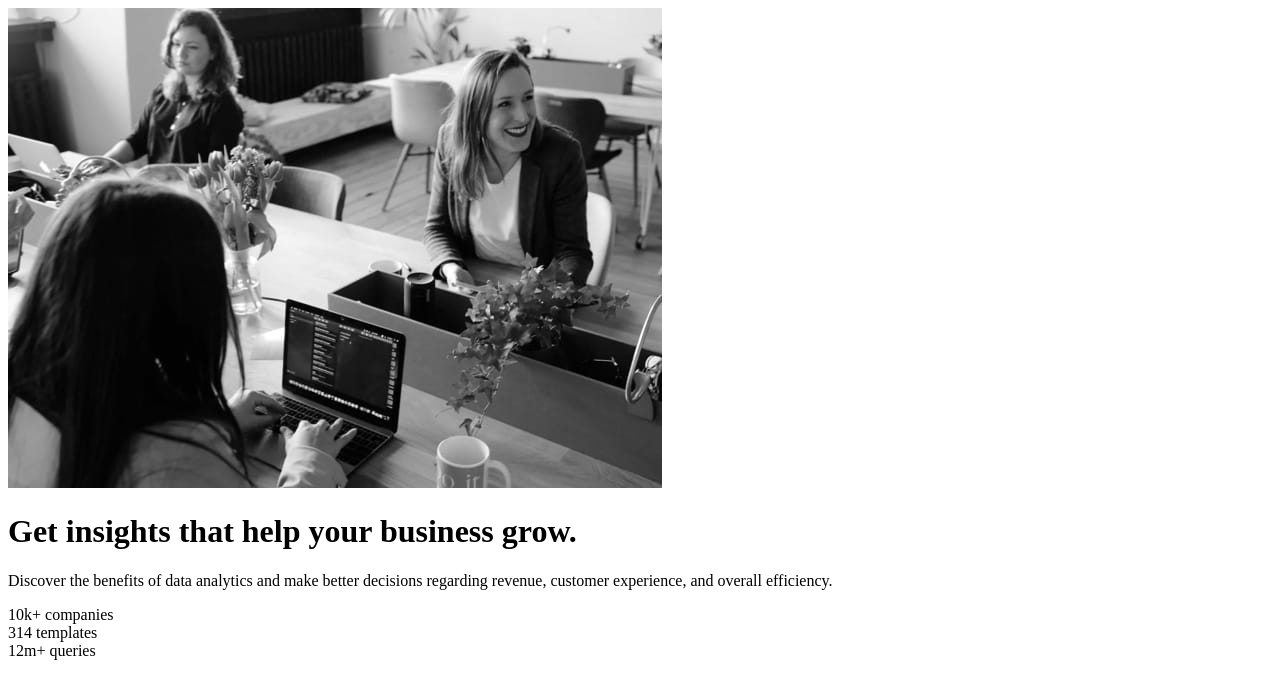
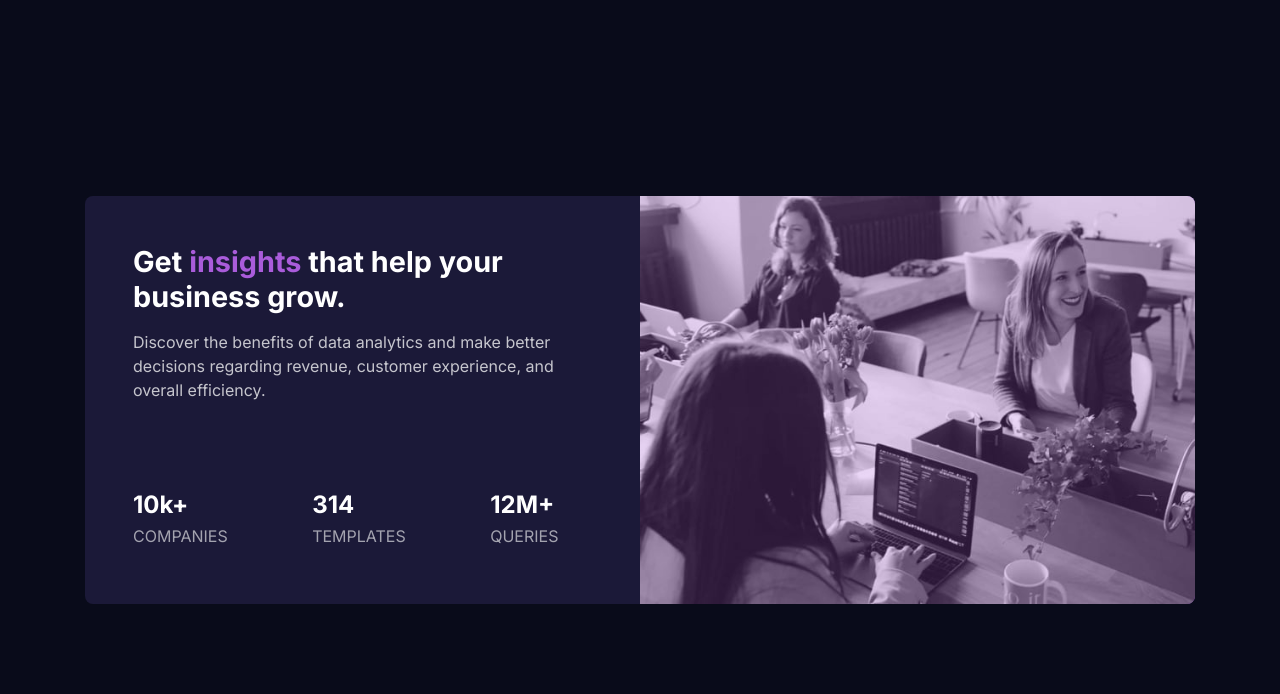
Before and after one commit to Brymmobaggins/stats-preview-card-component-main, a plain HTML site: page index.html in a window 1280 px wide. Drawn offline with Linux system fonts and the light colour scheme.

Commit message:
Add Desktop CSS

```diff
--- a/index.html
+++ b/index.html
@@ -7,10 +7,13 @@
     <!-- displays site properly based on user's device -->
 
     <link rel="icon" type="image/png" sizes="32x32" href="./images/favicon-32x32.png">
-
+    <link rel="preconnect" href="https://fonts.gstatic.com">
+    <link href="https://fonts.googleapis.com/css2?family=Inter:wght@400;700&family=Lexend+Deca&display=swap" rel="stylesheet">
+    <link rel="stylesheet" href="style.css">
     <title>Frontend Mentor | Stats preview card component</title>
 
-    <!-- Feel free to remove these styles or customise in your own stylesheet 👍 -->
+    <!-- Feel free to remove these styles or customise in your own stylesheet 👍
+
     <style>
         .attribution {
             font-size: 11px;
@@ -21,31 +24,33 @@
             color: hsl(228, 45%, 44%);
         }
     </style>
+
+    -->
 </head>
 
 <body>
-    <main>
-        <div class="image-container">
+    <div class="card">
+        <div class="card-header">
             <img src="./images/image-header-mobile.jpg" alt="">
         </div>
-        <div class="content-wrapper">
-            <div class="content">
+
+        <div class="card-body">
             <h1>Get <span>insights</span> that help your business grow.</h1>
             <p>Discover the benefits of data analytics and make better decisions regarding revenue, customer experience, and overall efficiency.</p>
         </div>
-            <div class="stats">
+        <div class="card-footer">
             <div class="stat">10k+ <span>companies</span></div>
             <div class="stat">314 <span>templates</span> </div>
-                <div class="stat">12m+ <span>queries</span></div>
+            <div class="stat">12M+ <span>queries</span></div>
         </div>
     </div>
-    </main>
+
+</body>
 <!--
     <div class="attribution">
       Challenge by <a href="https://www.frontendmentor.io?ref=challenge" target="_blank">Frontend Mentor</a>.
-    Coded by <a href="#">Your Name Here</a>.
+      Coded by <a href="#">Guillaume Fontorbe</a>.
     </div>
   -->
-</body>
 
 </html>
--- /dev/null
+++ b/style.css
@@ -0,0 +1,141 @@
+:root {
+    /*colors*/
+    /*main background*/
+    --background-color: hsl(233, 47%, 7%);
+    /*card background*/
+    --card-background-color: hsl(244, 38%, 16%);
+    /*accent*/
+    --accent-color: hsl(277, 64%, 61%);
+    /*white*/
+    --white: hsl(0, 0%, 100%);
+    /*main paragraph*/
+    --main-paragraph-color: hsla(0, 0%, 100%, 0.75);
+    /*stat headings*/
+    --stat-heading-color: hsla(0, 0%, 100%, 0.6);
+    /*fonts*/
+    /*Inter 400, 700*/
+    --inter-font: 'Inter', sans-serif;
+    /*Lexend Deca 400*/
+    --lexend-deca-font: 'Lexend Deca', sans-serif;
+}
+
+* {
+    margin: 0;
+    padding: 0;
+    box-sizing: border-box
+}
+
+body {
+    background-color: var(--background-color);
+    display: flex;
+    justify-items: center;
+    align-items: center;
+    padding: 1.5rem;
+}
+
+.card {
+    margin: auto;
+    display: flex;
+    flex-direction: column;
+    background-color: var(--card-background-color);
+    border-radius: 0.5rem;
+    overflow: hidden;
+    align-content: center;
+}
+
+.card-header {
+    background-color: var(--accent-color);
+}
+
+.card-header img {
+    display: block;
+    width: 100%;
+    opacity: 0.75;
+}
+
+.card-body {
+    text-align: center;
+    padding: 1.5rem;
+    font-family: var(--inter-font);
+}
+
+.card-body h1 {
+    color: var(--white);
+    font-size: 1.8rem;
+}
+
+.card-body h1 span {
+    color: var(--accent-color);
+}
+
+.card-body p {
+    color: var(--main-paragraph-color);
+    font-size: 1rem;
+    line-height: 1.5rem;
+    margin-top: 1rem;
+}
+
+.card-footer {
+    display: flex;
+    flex-direction: column;
+    justify-content: space-between;
+    text-align: center;
+    color: var(--white);
+    font-size: 1.5rem;
+    font-family: var(--inter-font);
+    font-weight: 700;
+    padding-bottom: 1rem;
+}
+
+.card-footer span {
+    color: var(--stat-heading-color);
+    text-transform: uppercase;
+    font-family: var(--inter-font);
+    font-size: 1rem;
+    font-weight: 400;
+}
+
+.card-footer span::before {
+    content: "\a";
+    white-space: pre;
+}
+
+.stat {
+    margin-top: 1.5rem;
+}
+
+@media only screen and (min-width:992px) {
+    body {
+        padding: 1rem;
+        display: flex;
+        min-height: 100vh;
+    }
+    .card {
+        display: grid;
+        grid-template-columns: 1fr 1fr;
+        grid-template-rows: auto auto;
+        max-width: 1110px;
+        max-height: 450px;
+        margin: auto;
+    }
+    .card-header {
+        grid-column: 2;
+        grid-row-start: 1;
+        grid-row-end: 3;
+    }
+    .card-body {
+        grid-column: 1;
+        grid-row: 1;
+        padding-left: 3rem;
+        padding-top: 3rem;
+        padding-right: 5rem;
+        text-align: left;
+    }
+    .card-footer {
+        text-align: left;
+        flex-direction: row;
+        justify-content: space-between;
+        padding-right: 5rem;
+        padding-left: 3rem;
+    }
+}
```
Lines whose indentation alone changed are shown as unchanged.
